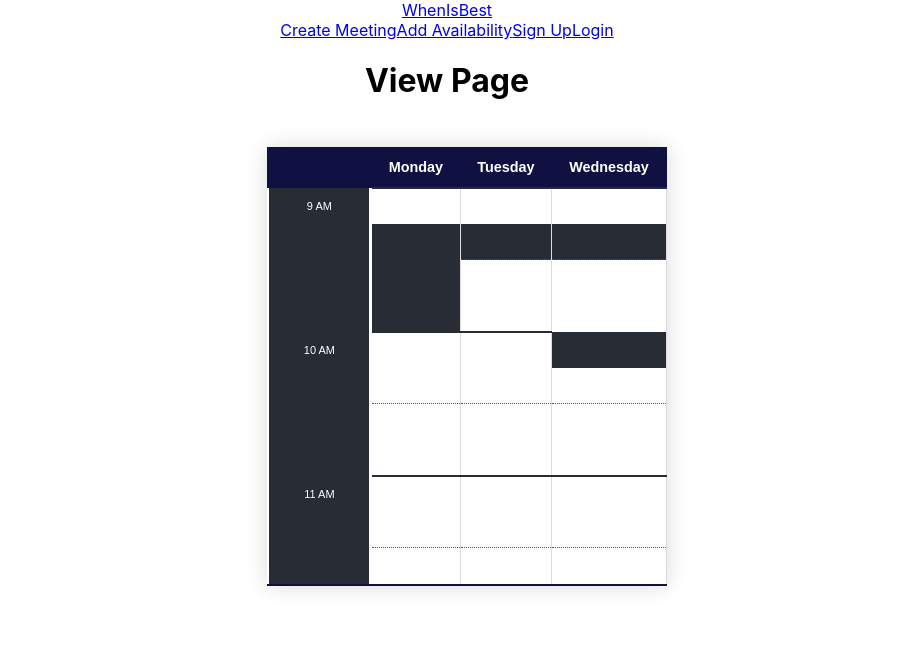
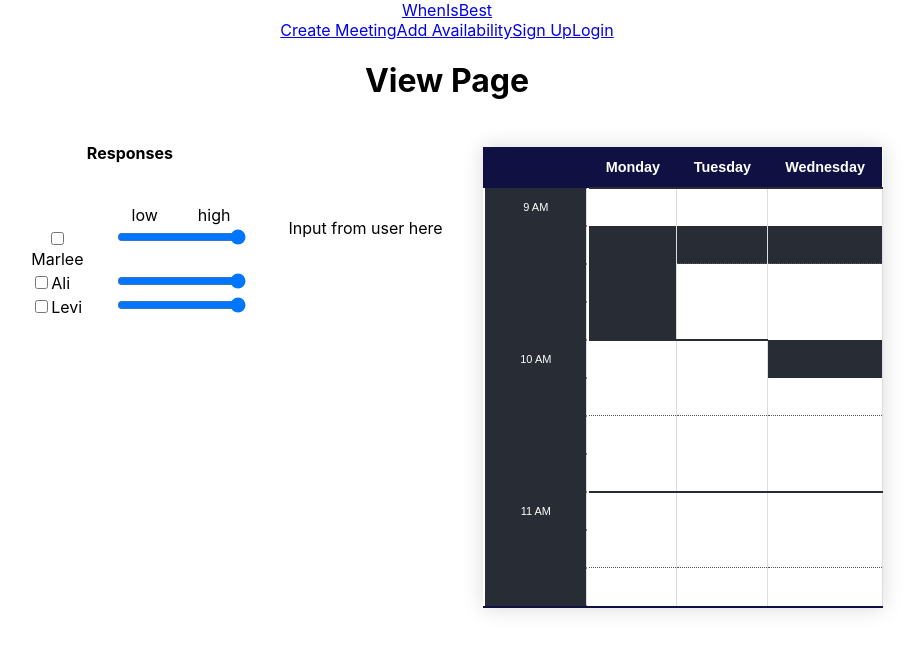
Before and after one commit to alimsiv/WhenIsBest, a React (Create React App) app: page /view in a window 1280 px wide. Shown: the top 650 px of the page, without its empty margins (193-1111 px from the left). Built offline with nearby package versions, Linux system fonts and the light colour scheme; no server answers.

Commit message:
Checkboxes and sliders added to ViewPage. Styling update to TimeSlotTable

```diff
--- /dev/null
+++ b/credentials.json
@@ -0,0 +1 @@
+{"web":{"client_id":"610033430255-6u6kicjhjnh2fj6r4m3a9tq1isep6rbc.apps.googleusercontent.com","project_id":"whenisbest-1616028790764","auth_uri":"https://accounts.google.com/o/oauth2/auth","token_uri":"https://oauth2.googleapis.com/token","auth_provider_x509_cert_url":"https://www.googleapis.com/oauth2/v1/certs","client_secret":"HOJ56s0pk4w9fZtCoZbAvF1A","javascript_origins":["http://localhost:3000"]}}
--- a/package.json
+++ b/package.json
@@ -10,6 +10,7 @@
     "@testing-library/user-event": "^12.7.3",
     "bootstrap": "^4.6.0",
     "firebase": "^8.3.0",
+    "googleapis": "^39.2.0",
     "jquery": "^3.6.0",
     "moment": "^2.29.1",
     "react": "^17.0.1",
@@ -49,6 +50,7 @@
     ]
   },
   "devDependencies": {
+    "react-firebase-hooks": "^3.0.2",
     "react-router-dom": "^5.2.0"
   }
 }
--- a/src/pages/ViewPage.js
+++ b/src/pages/ViewPage.js
@@ -1,11 +1,12 @@
-import { Component } from 'react'
-import NavigationBar from '../shared/NavigationBar'
+import { Component } from 'react';
+import Form from 'react-bootstrap/Form';
+import NavigationBar from '../shared/NavigationBar';
 import TimeSlotTable from "../shared/TimeSlotTable";
 import '../styling/styles.css';
 
 
+class ViewPage extends Component{
 
-class ViewPage extends Component{
 
     constructor(props) {
         super(props);
@@ -16,6 +17,8 @@ class ViewPage extends Component{
             showTimeSlot: [[true, true, true], [false, false, false], [false, true, true], [false, true, true], [true, true, false], [true, true, true], [true, true, true], [true, true, true], [true, true, true], [true, true, true], [true, true, true]],
             minStartTime: 540, //The earliest time slot for the range of dates/days chosen (minutes since midnight)
             timezoneOffset: 0,
+            responses: ["Marlee", "Ali", "Levi"],
+
 
 
             //NOTE: Leaving these all commented out for now, just in case we decide to change the implementation back to one of these. Sorry for the mess -Ali
@@ -32,12 +35,60 @@ class ViewPage extends Component{
         }
     }
 
+
+
     AdjustTimezone() {
         const seoul = new Date(1489199400000);
         const ny = new Date(1489199400000 - ((this.state.timezoneOffset-seoul.getTimezoneOffset()) * 60 * 1000));
 
         console.log(Date.formatDate(seoul));  // 2017/3/11 11:30
         console.log(Date.formatDate(ny));     // 2017/3/10 21:30
+    }
+
+    handleUpdatePriority(name, priority){
+        //TODO: update priority of name
+        console.log(name + "'s priority is: " + priority);
+    }
+
+    handleUpdateCheckBox(name, status){
+        //TODO: update checkbox of name
+        console.log(name + " has been selected: " + status);
+    }
+
+    LeftSide(response) {
+/*
+        return (
+            <tr>
+                <td className="responses_name">
+                <Form.Group controlId={response + '_checkbox'} className='response'>
+                    <Form.Check type="checkbox" label={response} />
+                </Form.Group>
+                </td>
+                <td className="responses_range">
+                <Form.Group controlId={response + '_range'}>
+                    <Form.Control type="range" custom
+                                  onChange={(e) => this.handleUpdatePriority(response, e.target.value)} />
+                </Form.Group>
+                </td>
+
+            </tr>
+        );
+
+ */
+        return (
+            <tr>
+                <td className="responses_name">
+                    <Form.Group controlId={response + '_checkbox'} className='response'>
+                        <Form.Check type="checkbox" label={response} onChange={(e) => this.handleUpdateCheckBox(response, e.target.value)}/>
+                    </Form.Group>
+                </td>
+                <td className="responses_range">
+                    <input type="range" id={response + "_range"} min="1" max="5" step="1" onChange={(e) => this.handleUpdatePriority(response, e.target.value)}/>
+
+                </td>
+
+            </tr>
+        );
     }
 
     render() {
@@ -48,9 +99,26 @@ class ViewPage extends Component{
 
                 <div className="flex">
                     <div className="flex-child">
+                        <h4>Responses</h4>
+                        <br/>
+                        <tr>
+                            <td/>
+                            <td className="flex">
+                                <h7>low</h7>
+                                <h7>high</h7>
+                            </td>
+                        </tr>
+                        {this.state.responses.map((response) => this.LeftSide(response))}
+                    </div>
+                    <div className="flex-child">
                         {
-                            //TODO: List of who has responded and sliders/checkmarks
+                            //TODO: input from user
                         }
+                        <br/>
+                        <br/>
+                        <br/>
+                        <br/>
+                        <p>Input from user here</p>
                     </div>
                     <div className="flex-child">
                         <TimeSlotTable type = {1} dates={this.state.weekdays} showTimeSlot={this.state.showTimeSlot} minStartTime={this.state.minStartTime}/>
--- a/src/shared/TimeSlotTable.js
+++ b/src/shared/TimeSlotTable.js
@@ -126,18 +126,17 @@ class TimeSlotTable extends Component {
     }
 
     AddSideHeaderHour(timestamp, rows){
+        let title = "";
         if(timestamp%60 === 0) {
             const hour = timestamp / 60;
-            const title = (hour < 12) ? hour + ' AM' : (hour - 12) + ' PM';
-            return (
-                <td className="timeslotHourTitleCell" rowSpan={rows}>
-                    {title}
-                </td>);
+            title = (hour < 12) ? hour + ' AM' : (hour - 12) + ' PM';
+
         }
-        else {
-            return (
-                <td className="timeslotHourTitleCell" />);
-        }
+        return (
+            <td className="timeslotHourTitleCell">
+                {title}
+            </td>);
+
     }
 
 
--- a/src/styling/TimeSlotTable.css
+++ b/src/styling/TimeSlotTable.css
@@ -47,6 +47,9 @@ th {
 }
 */
 
+
+
+
 .timeslotClickableHour{
     border-top: 2px solid #282c34;
 }
@@ -69,11 +72,12 @@ th {
     margin-top: 0;
     background-color: #282c34;
     color: white;
+    border: 1px solid #282c34;
 }
 
 .styled-table tbody tr td:first-of-type {
-    background-color: #282c34;
-    border: #282c34;
+    //background-color: #282c34;
+    //border: #282c34;
 }
 
 /*
--- a/src/styling/styles.css
+++ b/src/styling/styles.css
@@ -1,3 +1,22 @@
+
+.responses {
+    width: 80%;
+}
+
+.responses_name {
+    width: 50%;
+    display: flex;
+    flex-direction: column;
+    align-items: flex-start;
+    padding-right: 10px;
+    padding-left: 20px;
+}
+
+.responses_range {
+    width: 50%;
+}
+
+
 
 .flex {
     display: flex;
```
Also changed, not shown: src/database/database.js (added, +42 -0 lines), src/index.js (line endings or trailing spaces), 1 other file (tests, documents, lock files or other folders).
